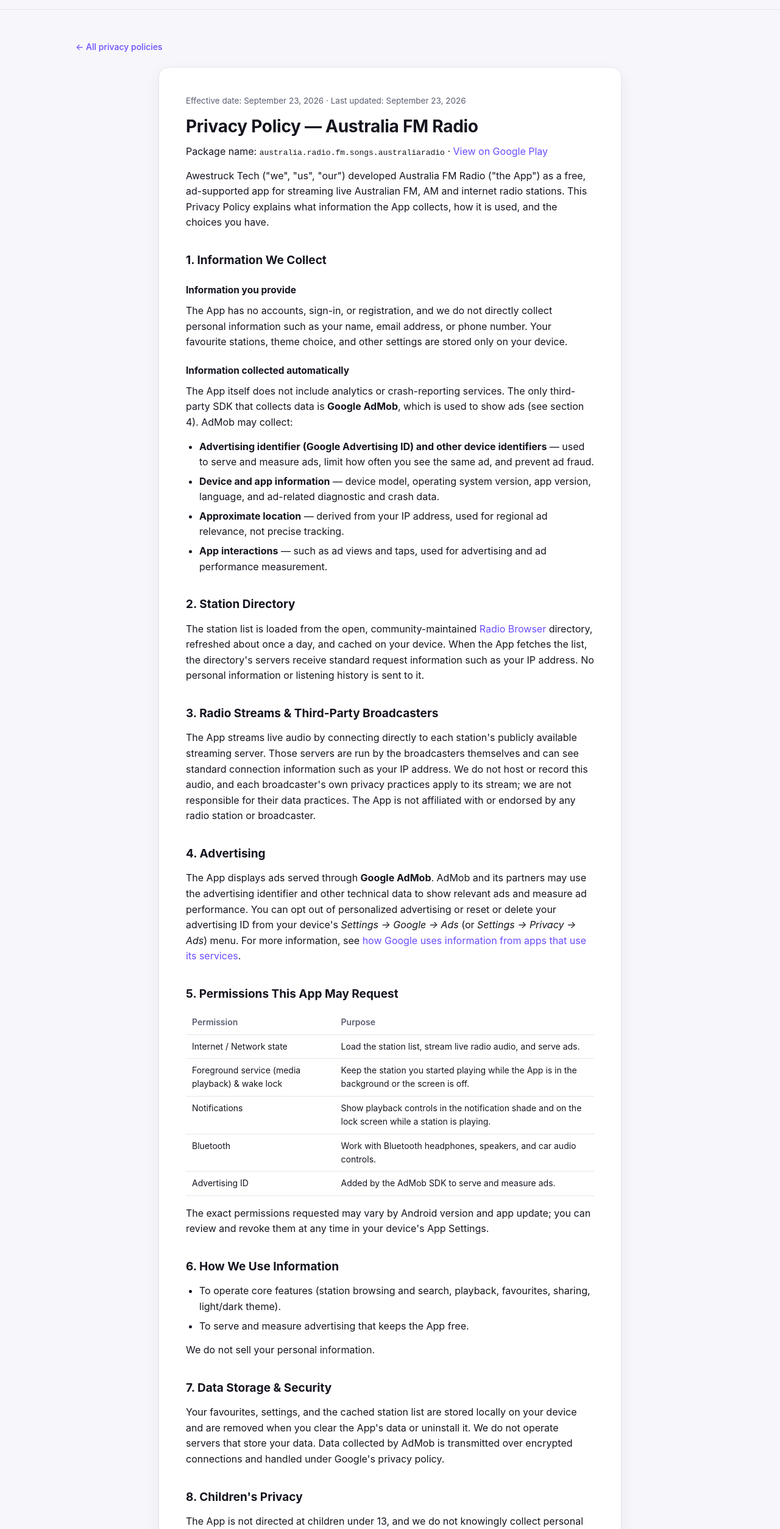
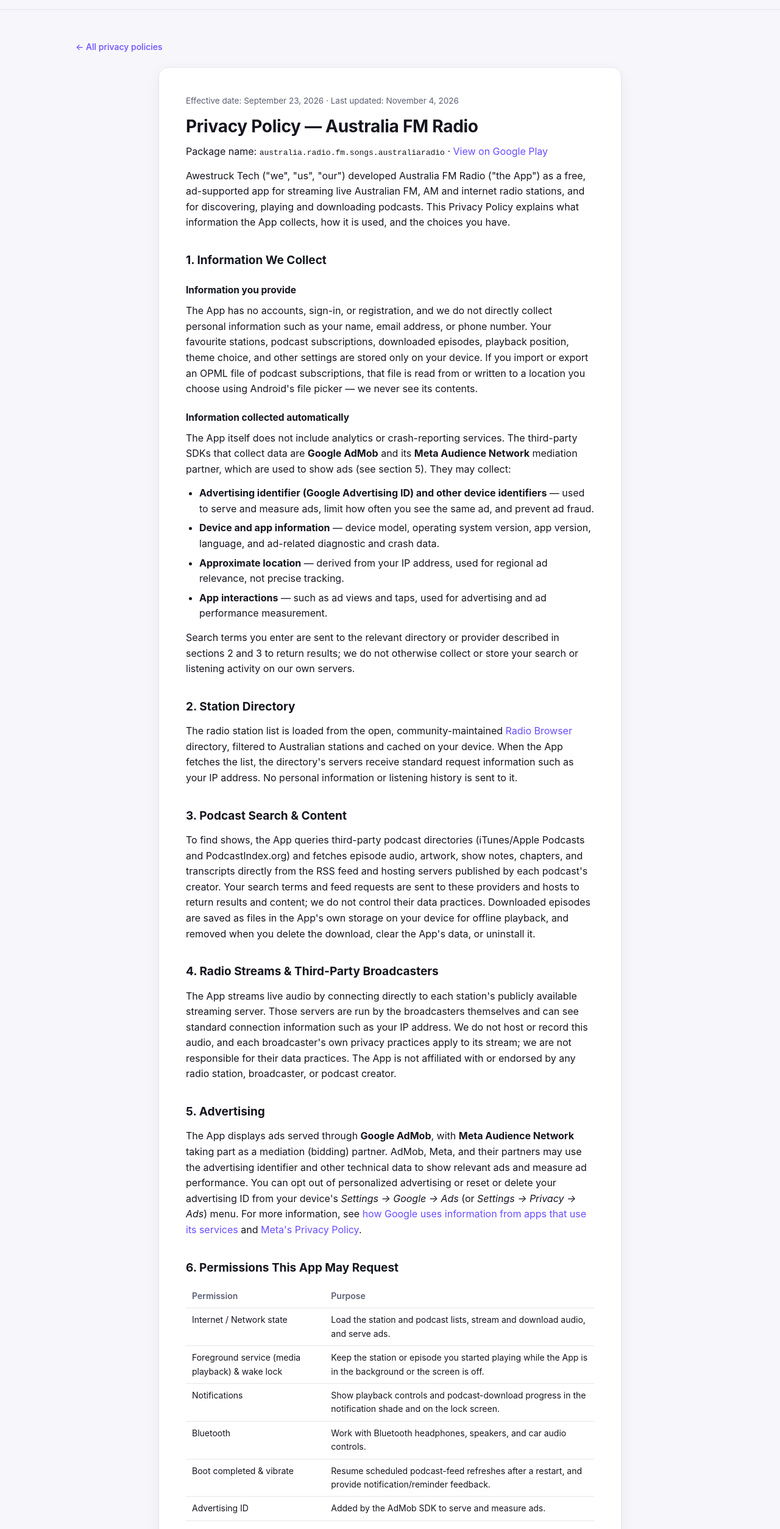
Before and after one commit to awestrucktech/awestrucktech.github.io, a plain HTML site: page privacy/australia-radio.html in a window 1280 px wide. Shown: the part 53-2560 px from the top of the page at 61% size. Drawn offline with Linux system fonts and the light colour scheme.

Commit message:
australia radio changes

```diff
--- a/privacy/australia-radio.html
+++ b/privacy/australia-radio.html
@@ -4,7 +4,7 @@
 <meta charset="UTF-8">
 <meta name="viewport" content="width=device-width, initial-scale=1.0">
 <title>Privacy Policy — Australia FM Radio</title>
-<meta name="description" content="Privacy Policy for the Australia FM Radio Android app.">
+<meta name="description" content="Privacy Policy for the Australia FM Radio Android app, covering both live radio and podcasts.">
 <link rel="canonical" href="https://awestrucktech.github.io/privacy/australia-radio.html">
 <link rel="icon" type="image/svg+xml" href="/assets/img/favicon.svg">
 <link rel="stylesheet" href="/assets/css/style.css">
@@ -33,66 +33,71 @@
     <div class="wrap">
       <a href="/privacy/" class="back-link">← All privacy policies</a>
       <article class="prose">
-        <p class="meta">Effective date: September 23, 2026 · Last updated: September 23, 2026</p>
+        <p class="meta">Effective date: September 23, 2026 · Last updated: November 4, 2026</p>
         <h1>Privacy Policy — Australia FM Radio</h1>
         <p>Package name: <code>australia.radio.fm.songs.australiaradio</code> ·
           <a href="https://play.google.com/store/apps/details?id=australia.radio.fm.songs.australiaradio" target="_blank" rel="noopener">View on Google Play</a>
         </p>
 
-        <p>Awestruck Tech ("we", "us", "our") developed Australia FM Radio ("the App") as a free, ad-supported app for streaming live Australian FM, AM and internet radio stations. This Privacy Policy explains what information the App collects, how it is used, and the choices you have.</p>
+        <p>Awestruck Tech ("we", "us", "our") developed Australia FM Radio ("the App") as a free, ad-supported app for streaming live Australian FM, AM and internet radio stations, and for discovering, playing and downloading podcasts. This Privacy Policy explains what information the App collects, how it is used, and the choices you have.</p>
 
         <h2>1. Information We Collect</h2>
         <h3>Information you provide</h3>
-        <p>The App has no accounts, sign-in, or registration, and we do not directly collect personal information such as your name, email address, or phone number. Your favourite stations, theme choice, and other settings are stored only on your device.</p>
+        <p>The App has no accounts, sign-in, or registration, and we do not directly collect personal information such as your name, email address, or phone number. Your favourite stations, podcast subscriptions, downloaded episodes, playback position, theme choice, and other settings are stored only on your device. If you import or export an OPML file of podcast subscriptions, that file is read from or written to a location you choose using Android's file picker — we never see its contents.</p>
         <h3>Information collected automatically</h3>
-        <p>The App itself does not include analytics or crash-reporting services. The only third-party SDK that collects data is <strong>Google AdMob</strong>, which is used to show ads (see section 4). AdMob may collect:</p>
+        <p>The App itself does not include analytics or crash-reporting services. The third-party SDKs that collect data are <strong>Google AdMob</strong> and its <strong>Meta Audience Network</strong> mediation partner, which are used to show ads (see section 5). They may collect:</p>
         <ul>
           <li><strong>Advertising identifier (Google Advertising ID) and other device identifiers</strong> — used to serve and measure ads, limit how often you see the same ad, and prevent ad fraud.</li>
           <li><strong>Device and app information</strong> — device model, operating system version, app version, language, and ad-related diagnostic and crash data.</li>
           <li><strong>Approximate location</strong> — derived from your IP address, used for regional ad relevance, not precise tracking.</li>
           <li><strong>App interactions</strong> — such as ad views and taps, used for advertising and ad performance measurement.</li>
         </ul>
+        <p>Search terms you enter are sent to the relevant directory or provider described in sections 2 and 3 to return results; we do not otherwise collect or store your search or listening activity on our own servers.</p>
 
         <h2>2. Station Directory</h2>
-        <p>The station list is loaded from the open, community-maintained <a href="https://www.radio-browser.info/" target="_blank" rel="noopener">Radio Browser</a> directory, refreshed about once a day, and cached on your device. When the App fetches the list, the directory's servers receive standard request information such as your IP address. No personal information or listening history is sent to it.</p>
+        <p>The radio station list is loaded from the open, community-maintained <a href="https://www.radio-browser.info/" target="_blank" rel="noopener">Radio Browser</a> directory, filtered to Australian stations and cached on your device. When the App fetches the list, the directory's servers receive standard request information such as your IP address. No personal information or listening history is sent to it.</p>
 
-        <h2>3. Radio Streams &amp; Third-Party Broadcasters</h2>
-        <p>The App streams live audio by connecting directly to each station's publicly available streaming server. Those servers are run by the broadcasters themselves and can see standard connection information such as your IP address. We do not host or record this audio, and each broadcaster's own privacy practices apply to its stream; we are not responsible for their data practices. The App is not affiliated with or endorsed by any radio station or broadcaster.</p>
+        <h2>3. Podcast Search &amp; Content</h2>
+        <p>To find shows, the App queries third-party podcast directories (iTunes/Apple Podcasts and PodcastIndex.org) and fetches episode audio, artwork, show notes, chapters, and transcripts directly from the RSS feed and hosting servers published by each podcast's creator. Your search terms and feed requests are sent to these providers and hosts to return results and content; we do not control their data practices. Downloaded episodes are saved as files in the App's own storage on your device for offline playback, and removed when you delete the download, clear the App's data, or uninstall it.</p>
 
-        <h2>4. Advertising</h2>
-        <p>The App displays ads served through <strong>Google AdMob</strong>. AdMob and its partners may use the advertising identifier and other technical data to show relevant ads and measure ad performance. You can opt out of personalized advertising or reset or delete your advertising ID from your device's <em>Settings → Google → Ads</em> (or <em>Settings → Privacy → Ads</em>) menu. For more information, see <a href="https://policies.google.com/technologies/ads" target="_blank" rel="noopener">how Google uses information from apps that use its services</a>.</p>
+        <h2>4. Radio Streams &amp; Third-Party Broadcasters</h2>
+        <p>The App streams live audio by connecting directly to each station's publicly available streaming server. Those servers are run by the broadcasters themselves and can see standard connection information such as your IP address. We do not host or record this audio, and each broadcaster's own privacy practices apply to its stream; we are not responsible for their data practices. The App is not affiliated with or endorsed by any radio station, broadcaster, or podcast creator.</p>
 
-        <h2>5. Permissions This App May Request</h2>
+        <h2>5. Advertising</h2>
+        <p>The App displays ads served through <strong>Google AdMob</strong>, with <strong>Meta Audience Network</strong> taking part as a mediation (bidding) partner. AdMob, Meta, and their partners may use the advertising identifier and other technical data to show relevant ads and measure ad performance. You can opt out of personalized advertising or reset or delete your advertising ID from your device's <em>Settings → Google → Ads</em> (or <em>Settings → Privacy → Ads</em>) menu. For more information, see <a href="https://policies.google.com/technologies/ads" target="_blank" rel="noopener">how Google uses information from apps that use its services</a> and <a href="https://www.facebook.com/privacy/policy/" target="_blank" rel="noopener">Meta's Privacy Policy</a>.</p>
+
+        <h2>6. Permissions This App May Request</h2>
         <table>
           <tr><th>Permission</th><th>Purpose</th></tr>
-          <tr><td>Internet / Network state</td><td>Load the station list, stream live radio audio, and serve ads.</td></tr>
-          <tr><td>Foreground service (media playback) &amp; wake lock</td><td>Keep the station you started playing while the App is in the background or the screen is off.</td></tr>
-          <tr><td>Notifications</td><td>Show playback controls in the notification shade and on the lock screen while a station is playing.</td></tr>
+          <tr><td>Internet / Network state</td><td>Load the station and podcast lists, stream and download audio, and serve ads.</td></tr>
+          <tr><td>Foreground service (media playback) &amp; wake lock</td><td>Keep the station or episode you started playing while the App is in the background or the screen is off.</td></tr>
+          <tr><td>Notifications</td><td>Show playback controls and podcast-download progress in the notification shade and on the lock screen.</td></tr>
           <tr><td>Bluetooth</td><td>Work with Bluetooth headphones, speakers, and car audio controls.</td></tr>
+          <tr><td>Boot completed &amp; vibrate</td><td>Resume scheduled podcast-feed refreshes after a restart, and provide notification/reminder feedback.</td></tr>
           <tr><td>Advertising ID</td><td>Added by the AdMob SDK to serve and measure ads.</td></tr>
         </table>
         <p>The exact permissions requested may vary by Android version and app update; you can review and revoke them at any time in your device's App Settings.</p>
 
-        <h2>6. How We Use Information</h2>
+        <h2>7. How We Use Information</h2>
         <ul>
-          <li>To operate core features (station browsing and search, playback, favourites, sharing, light/dark theme).</li>
+          <li>To operate core features (station and podcast browsing and search, playback, downloads, favourites and subscriptions, OPML import/export, sharing, light/dark theme).</li>
           <li>To serve and measure advertising that keeps the App free.</li>
         </ul>
         <p>We do not sell your personal information.</p>
 
-        <h2>7. Data Storage &amp; Security</h2>
-        <p>Your favourites, settings, and the cached station list are stored locally on your device and are removed when you clear the App's data or uninstall it. We do not operate servers that store your data. Data collected by AdMob is transmitted over encrypted connections and handled under Google's privacy policy.</p>
+        <h2>8. Data Storage &amp; Security</h2>
+        <p>Your favourites, subscriptions, downloaded episodes, settings, and the cached station and podcast data are stored locally on your device and are removed when you clear the App's data or uninstall it. We do not operate servers that store your data. Data collected by AdMob and Meta Audience Network is transmitted over encrypted connections and handled under their respective privacy policies.</p>
 
-        <h2>8. Children's Privacy</h2>
-        <p>The App is not directed at children under 13, and we do not knowingly collect personal information from children under 13. Live radio is unfiltered, third-party content. If you believe a child has provided us with personal information, please contact us so we can remove it.</p>
+        <h2>9. Children's Privacy</h2>
+        <p>The App is not directed at children under 13, and we do not knowingly collect personal information from children under 13. Live radio and podcasts are unfiltered, third-party content. If you believe a child has provided us with personal information, please contact us so we can remove it.</p>
 
-        <h2>9. Your Rights &amp; Choices</h2>
+        <h2>10. Your Rights &amp; Choices</h2>
         <p>Depending on where you live (including under the Australian Privacy Act 1988 and the GDPR), you may have the right to access, correct, delete, or restrict the use of your personal information, and to opt out of personalized advertising. Because the App has no accounts and we store no personal data on our side, most of these choices are made directly in your device settings: reset or delete your advertising ID, revoke permissions, or clear the App's data. You can also contact us using the details below.</p>
 
-        <h2>10. Changes to This Policy</h2>
+        <h2>11. Changes to This Policy</h2>
         <p>We may update this Privacy Policy from time to time, for example if we add analytics or crash reporting to the App. Material changes will be reflected by an updated "Last updated" date on this page. Continued use of the App after changes take effect constitutes acceptance of the revised policy.</p>
 
-        <h2>11. Contact Us</h2>
+        <h2>12. Contact Us</h2>
         <p>If you have questions about this Privacy Policy or how your data is handled, contact us at <a href="mailto:awestrucktech@gmail.com">awestrucktech@gmail.com</a>.</p>
       </article>
     </div>
```
Also changed, not shown: index.html (+2 -2 lines).
